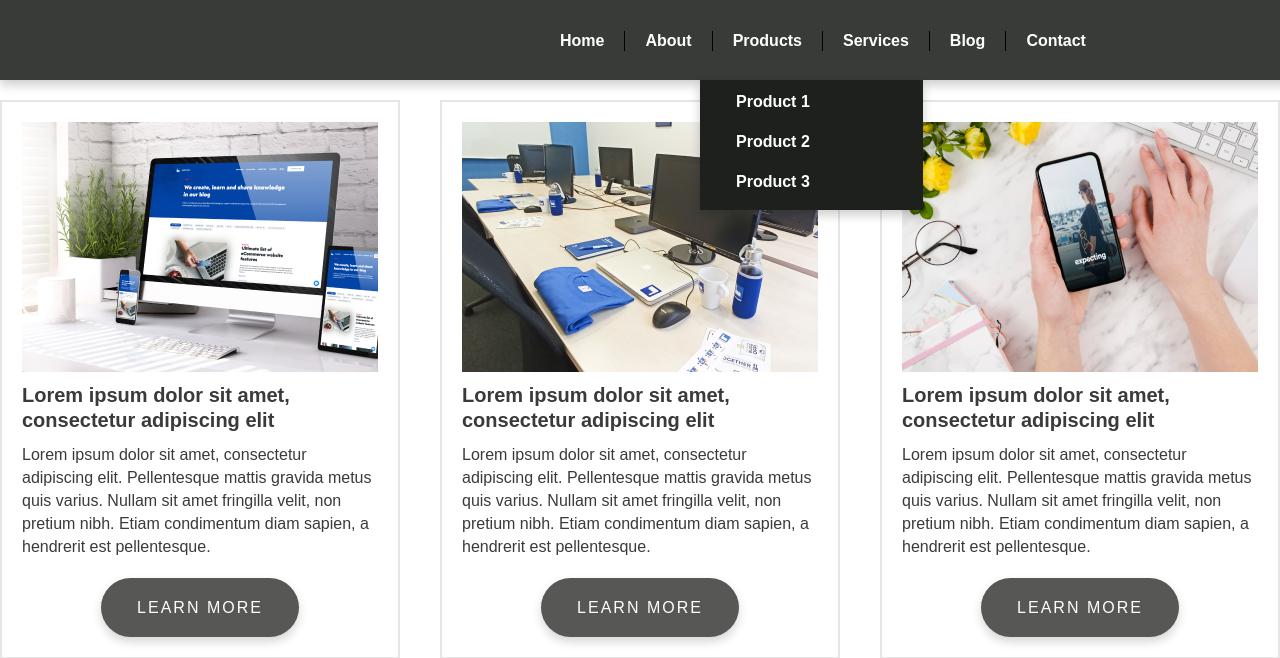
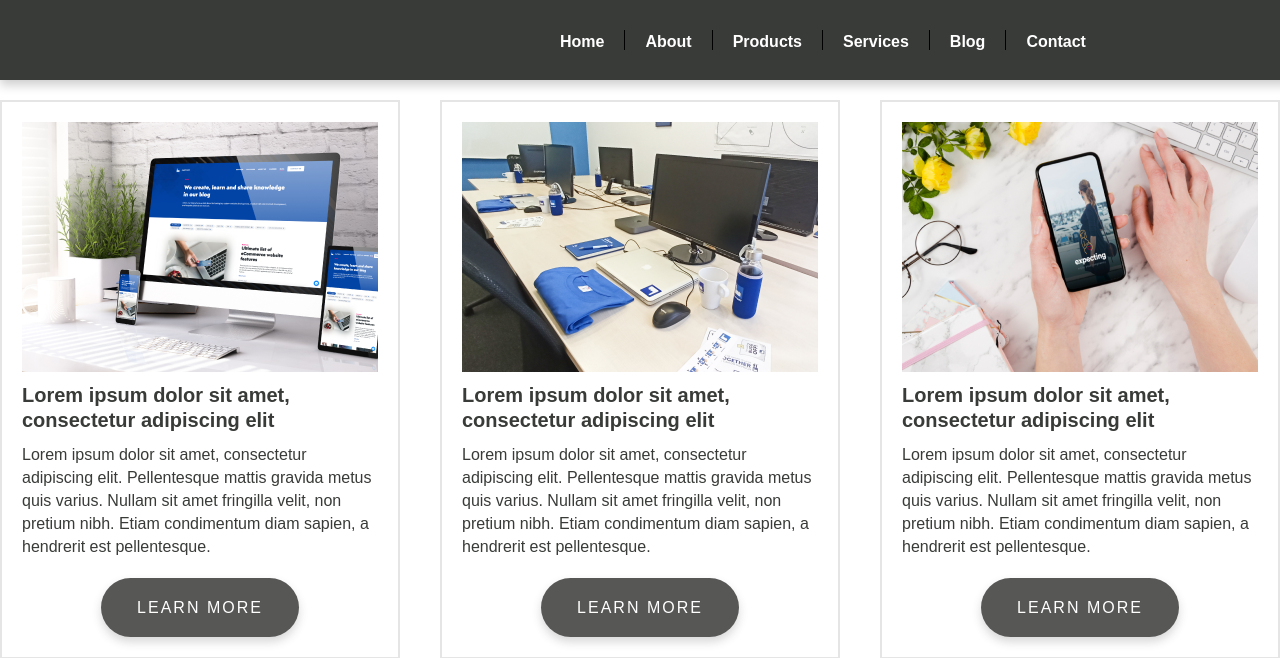
Before and after one commit to lukarostan/Frontend-Akademija, a PHP site: page / in a window 1280 px wide. Shown: the top 658 px of the page. Run offline with PHP 8.4, Linux system fonts and the light colour scheme.

Commit message:
almost final

```diff
--- a/2. Radionica/Zadatak2/index.html
+++ b/2. Radionica/Zadatak2/index.html
@@ -1,9 +1,9 @@
 <html lang="en">
+
 <head>
     <meta charset="UTF-8">
     <meta name="viewport" content="width=device-width, initial-scale=1.0">
     <title>CSS Zadatak</title>
-
     <link rel="stylesheet" href="style.css">
 </head>
 <body>
@@ -13,32 +13,24 @@
                 <div class="menu-divider"></div>
             <a id="about" class="menu-item" href="#">About</a>
                 <div class="menu-divider"></div>
-            <a id="products" class="menu-item" href="#">Products</a>
+            <a id="products" class="menu-item" href="#">Products
+                <div class="dropdown-container">
+                    <ul  class="dropdown">
+                        <li class="dropdown-item" id="product1">Product 1 </li>
+                        <li class="dropdown-item" id="product2">Product 2</li>
+                        <li class="dropdown-item" id="product3">Product 3</li>
+                    </ul>
+                </div>
+            </a>
                 <div class="menu-divider"></div>
             <a id="services" class="menu-item" href="#">Services</a>
                 <div class="menu-divider"></div>
             <a id="blog" class="menu-item" href="#">Blog</a>
                 <div class="menu-divider"></div>
             <a id="contact" class="menu-item" href="#">Contact</a>
-
-
-        </div>
-        <div id="dropdown-container">
-        <ul  class="dropdown">
-            <li class="dropdown-item" id="product1">Product 1</li>
-
-                <div class="dropdown-divider" id="drdiv1"></div>
-
-
-            <li class="dropdown-item" id="product2">Product 2</li>
-
-                <div class="dropdown-divider" id="drdiv2"></div>
-
-
-            <li class="dropdown-item" id="product3">Product 3</li>
-        </ul>
         </div>
     </header>
+
     <div class="container">
         <div class="box">
             <img src="img/1.png" alt="box_image">
--- a/2. Radionica/Zadatak2/style.css
+++ b/2. Radionica/Zadatak2/style.css
@@ -7,7 +7,6 @@
 body{
     font-family: Arial, Helvetica, sans-serif;
     color:#383B37;
-
 }
 
 .header1{
@@ -16,42 +15,35 @@ body{
     height: 80px;
     left: 0px;
     top: 0px;
-
     background: #383B37;
     box-shadow: 0px 5px 10px rgba(0, 0, 0, 0.2);
-
 }
 
 .header1 .frame {
     display: flex;
     flex-direction: row;
     padding: 0px;
-
     position: absolute;
     width: 816px;
-    height: 23px;
+    height: 80px;
     left: 540px;
-    top: 29.23px;
-
 }
 
 .header1 .frame .menu-item{
     color:white;
     position: static;
-    height: 23px;
+    height: 20px;
     text-decoration: none;
     font-family: Arial;
     font-weight: bold;
     font-size: 16px;
     line-height: 23px;
+    align-self: center;
+}
 
-    text-align: center;
-}
 .header1 .frame .menu-item:hover{
     color:#85B2FF;
 }
-
-
 
 .header1 .frame #home {
     left: 0%;
@@ -59,30 +51,22 @@ body{
     top: calc(50% - 23px/2);
     margin: 0px 20px;
 }
-.header1 .frame #divider1{
-    left: 13.36%;
-    right: 86.52%;
-    top: 6.52%;
-    bottom: 6.52%;
 
-}
 .header1 .frame #about{
-
-    height: 23px;
     left: 15.93%;
     right: 71.08%;
-    top: calc(50% - 23px/2);
+    top: 30px;
     margin: 0px 20px;
 }
+
 .header1 .frame #products{
-    height: 23px;
     left: 33.95%;
     right: 53.31%;
     top: calc(50% - 23px/2);
     margin: 0px 20px;
 }
+
 .header1 .frame #services{
-    height: 23px;
     left: 51.72%;
     right: 35.54%;
     top: calc(50% - 23px/2);
@@ -90,20 +74,18 @@ body{
 }
 
 .header1 .frame #blog{
-    height: 23px;
     left: 69.49%;
     right: 17.77%;
     top: calc(50% - 23px/2);
     margin: 0px 20px;
 }
+
 .header1 .frame #contact {
-    height: 23px;
     left: 87.25%;
     right: 0%;
     top: calc(50% - 23px/2);
     margin: 0px 20px;
 }
-
 
 .header1 .frame .menu-divider{
     background: #000000;
@@ -111,29 +93,27 @@ body{
     height: 20px;
     flex: none;
     align-self: center;
-    margin: 20px 0px;
-    position: static;
+    margin: 0px 0px;
+    padding: 0px;
 }
 
 /*dropdown*/
-/*///////////////////////////////////////////////*/
-#dropdown-container{
-    display:none;
+.dropdown-container{
+    display: none;
 }
-.header1:hover #dropdown-container{
 
-    display: block;
+#products:hover .dropdown-container{
+    display:block;
 
 }
-
 
 .header1 .dropdown{
     list-style-type:none;
     position: absolute;
     width: 223px;
     height: 130px;
-    left: 700px;
-    top: 80px;
+    left: 170px;
+    margin-top:26px;
     background: #1E201D;
     box-shadow: 0px 5px 10px rgba(0, 0, 0, 0.2);
 }
@@ -145,56 +125,46 @@ body{
     font-weight: bold;
     font-size: 16px;
     line-height: 23px;
+    text-align: left;
     height: 23px;
     color: white;
+    border-bottom: white 1px solid;
+}
+
+.dropdown > .dropdown-item:hover {
+    color:#85B2FF;
 }
 
 .header1 .dropdown #product1{
-    left: 36px;
+    left: 39px;
     right: 10.18px;
     top:10px;
-
+    width: 142px;
 }
 
-#product1:hover,
-#product2:hover,
-#product3:hover {
-    color:#85B2FF;
-
-
-}
 .header1 .dropdown #product2 {
     left:36px;
     right: 14.24px;
     top: 50px ;
+    width: 142px;
 }
+
 .header1 .dropdown #product3{
     left: 36px;
     right: 10.27px;
     top: 90px;
+    width: 142px;
+    border-bottom: none;
 }
 
-.header1 .dropdown .dropdown-divider{
-    width:162.18;
-    height: 1px;
-    color: white;
-    position: relative;
-
-}
 .dropdown .dropdown-divider #drdiv1{
     top:39px;
 }
-
 
 .dropdown .dropdown-divider #drdiv2
 {
    top:79px;
 }
-
-
-
-
-/*////////////////////////////////////////////*/
 /*end of dropdown*/
 /*content*/
 h4{
@@ -202,13 +172,13 @@ h4{
     font-size: 20px;
     line-height: 25px;
 }
+
 p{
-
-
     font-weight: normal;
     font-size: 16px;
     line-height: 23px;
 }
+
 button{
     font-size: 16px;
     line-height: 23px;
@@ -216,15 +186,12 @@ button{
     letter-spacing: 2px;
     text-transform: uppercase;
     color: #FFFFFF;
-
-
     padding: 18px 36px;
     background: #575756;
     box-shadow: 0px 5px 10px rgba(56, 59, 55, 0.2);
     border-radius: 30px;
     outline: none;
     cursor:pointer;
-
     border:0;
 }
 
@@ -233,10 +200,8 @@ button{
     grid-template-columns: 1fr 1fr 1fr;
     max-width: 1400px;
     margin: 60px auto auto auto;
-
     row-gap: 40px;
     column-gap: 40px;
-
     padding:40px 0;
 }
 
@@ -244,7 +209,6 @@ button{
     background: #FFFFFF;
     border: 2px solid #E5E5E5;
     padding:20px;
-
     display: flex;
     flex-direction: column
 }
@@ -259,19 +223,16 @@ button{
 .container .box > img {
     height: 250px;
     width: 100%;
-
     object-fit: cover;
     margin-bottom: 11px;
 }
 
 .container .box h4 {
     margin-bottom: 10px;
-
 }
 
 .container .box p {
     margin-bottom: 20px;
-
 }
 .container .box > button {
     margin: 0 auto;
```
Also changed, not shown: 2. Radionica/Zadatak3/index.html (added), 2. Radionica/Zadatak3/style.css (added).
